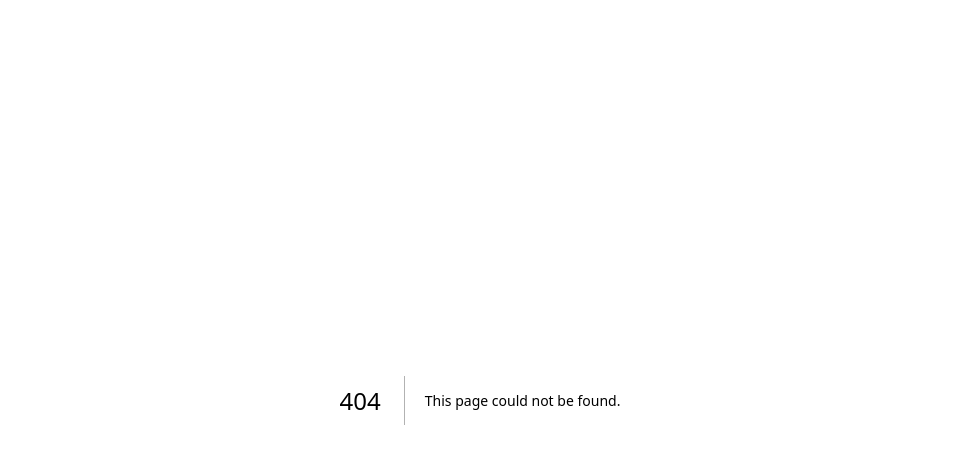
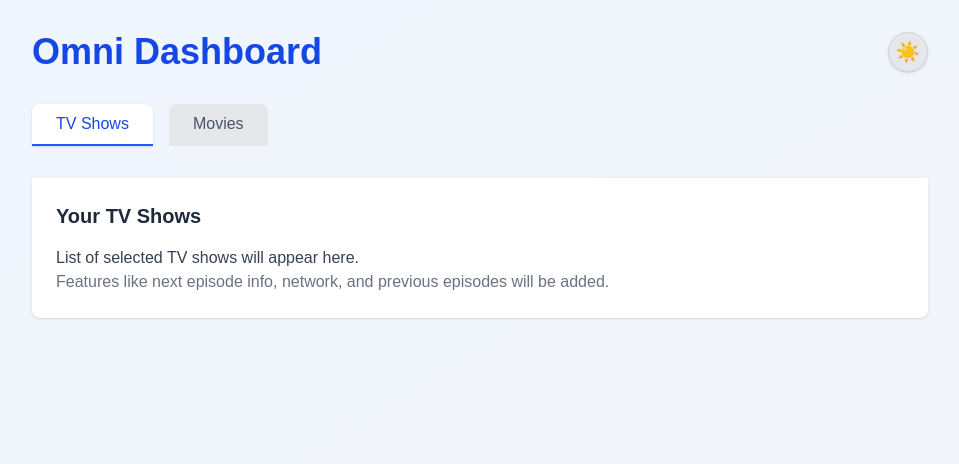
Before and after one commit to luckyguy73/omniwatch, a Next.js app: page /dashboard in a window 1280 px wide. Before the commit this address had no page. Shown: the top 464 px of the page, without its empty margins (160-1119 px from the left). Built offline with nearby package versions, Linux system fonts and the light colour scheme.

Commit message:
initial commit

```diff
--- a/package.json
+++ b/package.json
@@ -10,7 +10,7 @@
     "test": "vitest run"
   },
   "dependencies": {
-    "next": "15.3.4",
+    "next": "15.4.7",
     "react": "^19.0.0",
     "react-dom": "^19.0.0"
   },
--- /dev/null
+++ b/src/app/dashboard/page.tsx
@@ -0,0 +1,83 @@
+"use client";
+
+import { useState } from "react";
+import TvShowsTab from "../../components/TvShowsTab";
+import MoviesTab from "../../components/MoviesTab";
+
+export default function Dashboard() {
+  const [activeTab, setActiveTab] = useState("tv");
+  const [theme, setTheme] = useState("light");
+
+  const toggleTheme = () => setTheme(theme === "light" ? "dark" : "light");
+
+  return (
+    <div
+      className={
+        `min-h-screen p-8 transition-colors duration-300 ` +
+        (theme === "dark"
+          ? "bg-gradient-to-br from-gray-900 to-gray-800"
+          : "bg-gradient-to-br from-blue-50 to-gray-100")
+      }
+    >
+      <div className="max-w-4xl mx-auto">
+        <div className="flex justify-between items-center mb-8">
+          <h1
+            className={
+              `text-4xl font-bold ${theme === "dark" ? "text-blue-200" : "text-blue-700"}`
+            }
+          >
+            Omni Dashboard
+          </h1>
+          <button
+            onClick={toggleTheme}
+            className={
+              `w-10 h-10 flex items-center justify-center rounded-full transition-colors duration-200 font-medium border text-xl shadow ` +
+              (theme === "dark"
+                ? "bg-gray-700 text-blue-200 border-gray-600 hover:bg-gray-600"
+                : "bg-gray-200 text-blue-700 border-gray-300 hover:bg-gray-300")
+            }
+            aria-label="Toggle light/dark mode"
+          >
+            {theme === "dark" ? "🌙" : "☀️"}
+          </button>
+        </div>
+        <div className="flex gap-4 mb-8">
+          <button
+            className={`px-6 py-2 rounded-t-lg font-medium transition-colors duration-200 border-b-2 ` +
+              (activeTab === "tv"
+                ? theme === "dark"
+                  ? "bg-gray-900 text-blue-200 border-blue-400 shadow"
+                  : "bg-white text-blue-700 border-blue-600 shadow"
+                : theme === "dark"
+                  ? "bg-gray-700 text-gray-300 border-transparent"
+                  : "bg-gray-200 text-gray-600 border-transparent")}
+            onClick={() => setActiveTab("tv")}
+          >
+            TV Shows
+          </button>
+          <button
+            className={`px-6 py-2 rounded-t-lg font-medium transition-colors duration-200 border-b-2 ` +
+              (activeTab === "movies"
+                ? theme === "dark"
+                  ? "bg-gray-900 text-blue-200 border-blue-400 shadow"
+                  : "bg-white text-blue-700 border-blue-600 shadow"
+                : theme === "dark"
+                  ? "bg-gray-700 text-gray-300 border-transparent"
+                  : "bg-gray-200 text-gray-600 border-transparent")}
+            onClick={() => setActiveTab("movies")}
+          >
+            Movies
+          </button>
+        </div>
+        <div
+          className={
+            `rounded-b-lg shadow p-6 transition-colors duration-300 ` +
+            (theme === "dark" ? "bg-gray-900" : "bg-white")
+          }
+        >
+          {activeTab === "tv" ? <TvShowsTab theme={theme} /> : <MoviesTab theme={theme} />}
+        </div>
+      </div>
+    </div>
+  );
+}
--- a/src/app/page.tsx
+++ b/src/app/page.tsx
@@ -1,103 +1,5 @@
-import Image from "next/image";
+import { redirect } from "next/navigation";
 
 export default function Home() {
-  return (
-    <div className="grid grid-rows-[20px_1fr_20px] items-center justify-items-center min-h-screen p-8 pb-20 gap-16 sm:p-20 font-[family-name:var(--font-geist-sans)]">
-      <main className="flex flex-col gap-[32px] row-start-2 items-center sm:items-start">
-        <Image
-          className="dark:invert"
-          src="/next.svg"
-          alt="Next.js logo"
-          width={180}
-          height={38}
-          priority
-        />
-        <ol className="list-inside list-decimal text-sm/6 text-center sm:text-left font-[family-name:var(--font-geist-mono)]">
-          <li className="mb-2 tracking-[-.01em]">
-            Get started by editing{" "}
-            <code className="bg-black/[.05] dark:bg-white/[.06] px-1 py-0.5 rounded font-[family-name:var(--font-geist-mono)] font-semibold">
-              src/app/page.tsx
-            </code>
-            .
-          </li>
-          <li className="tracking-[-.01em]">
-            Save and see your changes instantly.
-          </li>
-        </ol>
-
-        <div className="flex gap-4 items-center flex-col sm:flex-row">
-          <a
-            className="rounded-full border border-solid border-transparent transition-colors flex items-center justify-center bg-foreground text-background gap-2 hover:bg-[#383838] dark:hover:bg-[#ccc] font-medium text-sm sm:text-base h-10 sm:h-12 px-4 sm:px-5 sm:w-auto"
-            href="https://vercel.com/new?utm_source=create-next-app&utm_medium=appdir-template-tw&utm_campaign=create-next-app"
-            target="_blank"
-            rel="noopener noreferrer"
-          >
-            <Image
-              className="dark:invert"
-              src="/vercel.svg"
-              alt="Vercel logomark"
-              width={20}
-              height={20}
-            />
-            Deploy now
-          </a>
-          <a
-            className="rounded-full border border-solid border-black/[.08] dark:border-white/[.145] transition-colors flex items-center justify-center hover:bg-[#f2f2f2] dark:hover:bg-[#1a1a1a] hover:border-transparent font-medium text-sm sm:text-base h-10 sm:h-12 px-4 sm:px-5 w-full sm:w-auto md:w-[158px]"
-            href="https://nextjs.org/docs?utm_source=create-next-app&utm_medium=appdir-template-tw&utm_campaign=create-next-app"
-            target="_blank"
-            rel="noopener noreferrer"
-          >
-            Read our docs
-          </a>
-        </div>
-      </main>
-      <footer className="row-start-3 flex gap-[24px] flex-wrap items-center justify-center">
-        <a
-          className="flex items-center gap-2 hover:underline hover:underline-offset-4"
-          href="https://nextjs.org/learn?utm_source=create-next-app&utm_medium=appdir-template-tw&utm_campaign=create-next-app"
-          target="_blank"
-          rel="noopener noreferrer"
-        >
-          <Image
-            aria-hidden
-            src="/file.svg"
-            alt="File icon"
-            width={16}
-            height={16}
-          />
-          Learn
-        </a>
-        <a
-          className="flex items-center gap-2 hover:underline hover:underline-offset-4"
-          href="https://vercel.com/templates?framework=next.js&utm_source=create-next-app&utm_medium=appdir-template-tw&utm_campaign=create-next-app"
-          target="_blank"
-          rel="noopener noreferrer"
-        >
-          <Image
-            aria-hidden
-            src="/window.svg"
-            alt="Window icon"
-            width={16}
-            height={16}
-          />
-          Examples
-        </a>
-        <a
-          className="flex items-center gap-2 hover:underline hover:underline-offset-4"
-          href="https://nextjs.org?utm_source=create-next-app&utm_medium=appdir-template-tw&utm_campaign=create-next-app"
-          target="_blank"
-          rel="noopener noreferrer"
-        >
-          <Image
-            aria-hidden
-            src="/globe.svg"
-            alt="Globe icon"
-            width={16}
-            height={16}
-          />
-          Go to nextjs.org →
-        </a>
-      </footer>
-    </div>
-  );
+  redirect("/dashboard");
 }
--- /dev/null
+++ b/src/components/MoviesTab.tsx
@@ -0,0 +1,13 @@
+export default function MoviesTab({ theme }: { theme: string }) {
+  return (
+    <div className={theme === "dark" ? "bg-gray-900 rounded-lg shadow p-6" : "bg-white rounded-lg shadow p-6"}>
+      <h2 className={`text-xl font-semibold mb-4 ${theme === "dark" ? "text-blue-200" : "text-gray-800"}`}>Your Movies</h2>
+      <div className="grid grid-cols-1 md:grid-cols-2 lg:grid-cols-3 gap-4">
+        {/* Movie cards will go here */}
+        <div className={theme === "dark" ? "bg-gray-800 rounded p-4 text-center text-gray-300" : "bg-gray-100 rounded p-4 text-center text-gray-600"}>
+          List of selected movies will appear here.
+        </div>
+      </div>
+    </div>
+  );
+}
--- /dev/null
+++ b/src/components/TvShowsTab.tsx
@@ -0,0 +1,9 @@
+export default function TvShowsTab({ theme }: { theme: string }) {
+  return (
+    <div>
+      <h2 className={`text-xl font-semibold mb-4 ${theme === "dark" ? "text-blue-200" : "text-gray-800"}`}>Your TV Shows</h2>
+      <p className={theme === "dark" ? "text-gray-300" : "text-gray-700"}>List of selected TV shows will appear here.</p>
+      <p className={theme === "dark" ? "text-gray-400" : "text-gray-500"}>Features like next episode info, network, and previous episodes will be added.</p>
+    </div>
+  );
+}
```
Also changed, not shown: 1 other file (tests, documents, lock files or other folders).
